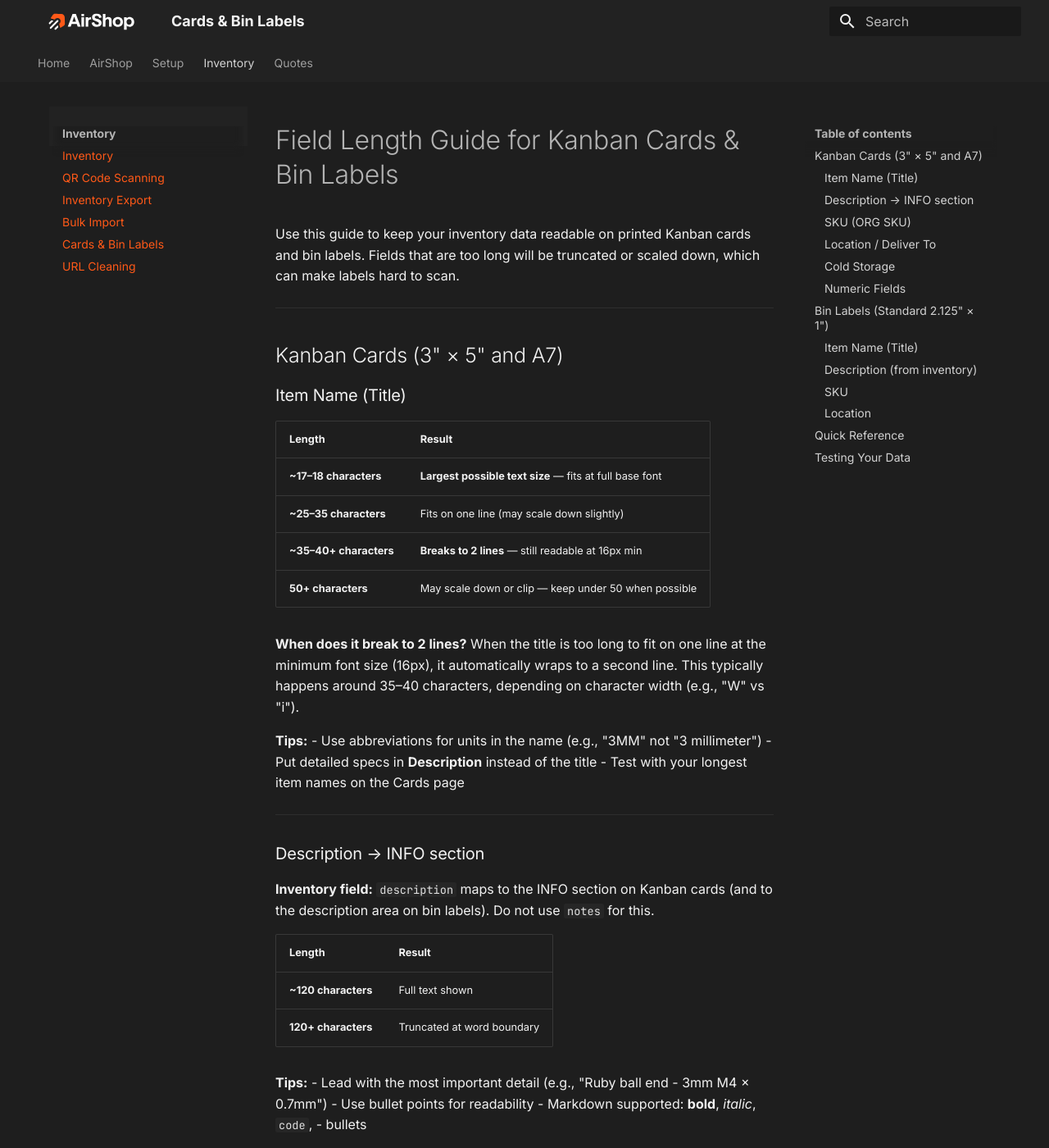
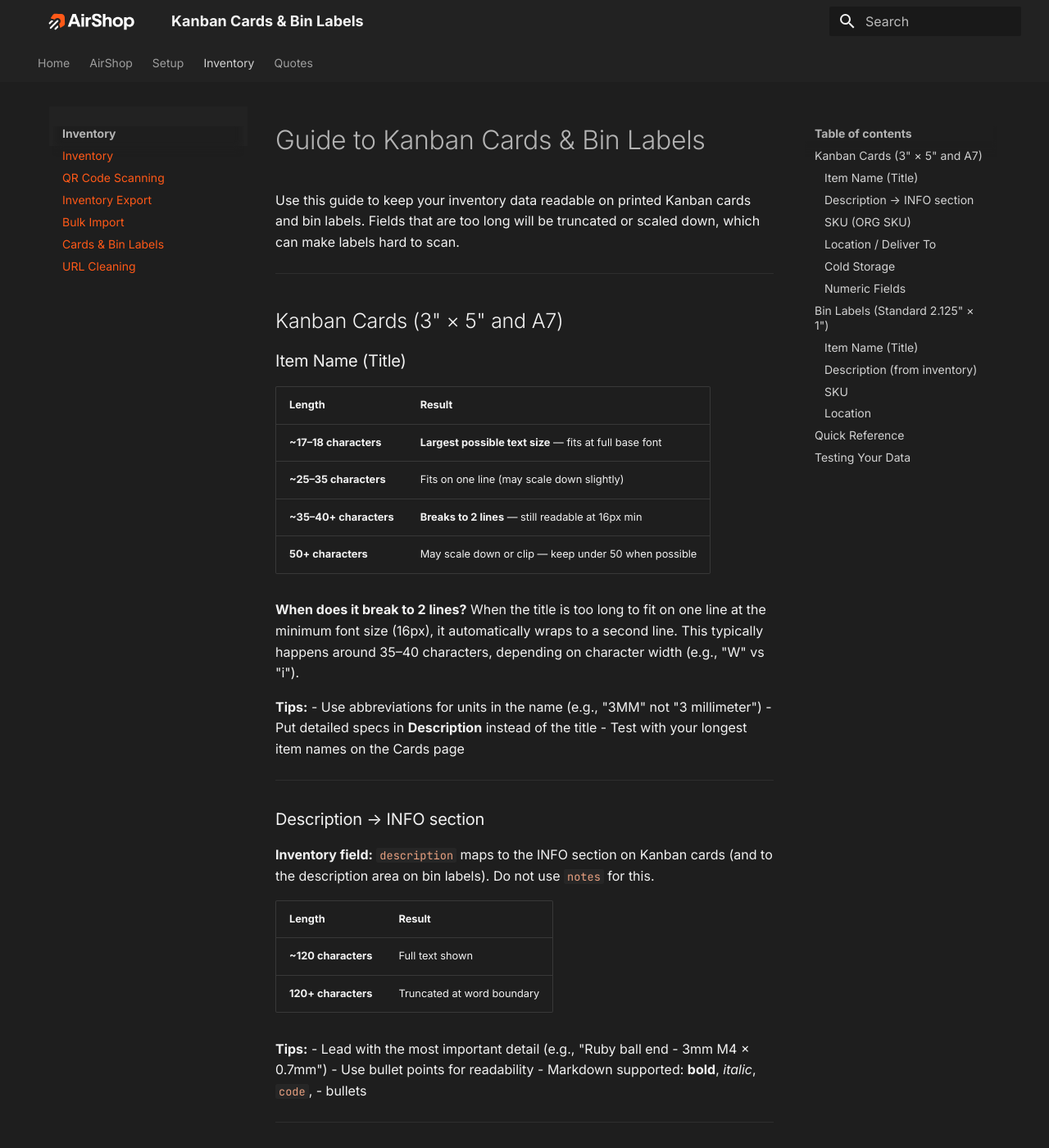
Before and after one commit to jbrewlet/airshop-docs, an MkDocs documentation site: the page built from docs/inventory/cards-and-labels.md, in a window 1280 px wide and 1400 px high. Shown: the whole window at 82% size. Built offline with MkDocs 1.6.1 and Material for MkDocs 9.7.7, drawn with Linux system fonts in a browser that asks for light colours.

Commit message:
Update documentation for Kanban cards and bin labels, add Amazon link for Tera 8100 scanner, and adjust CSS for code block styling with a new color for better distinction.

```diff
--- a/docs/inventory/cards-and-labels.md
+++ b/docs/inventory/cards-and-labels.md
@@ -1,9 +1,9 @@
 ---
-title: Cards & Bin Labels
-description: Field length guide for Kanban cards and bin labels. Keep item names and descriptions readable when printed.
+title: Kanban Cards & Bin Labels
+description: Guide to Kanban cards and bin labels. Keep item names and descriptions readable when printed.
 ---
 
-# Field Length Guide for Kanban Cards & Bin Labels
+# Guide to Kanban Cards & Bin Labels
 
 Use this guide to keep your inventory data readable on printed Kanban cards and bin labels. Fields that are too long will be truncated or scaled down, which can make labels hard to scan.
 
--- a/docs/stylesheets/extra.css
+++ b/docs/stylesheets/extra.css
@@ -27,8 +27,8 @@
   --md-typeset-a-color: #f2f2f2;
   --md-typeset-color: #f2f2f2;
 
-  /* Code blocks */
-  --md-code-fg-color: #e0e0e0;
+  /* Code blocks - minimal orange tint (theme.ts airshop.orange) for distinction */
+  --md-code-fg-color: #e8a080;
   --md-code-bg-color: #262626;
   --md-code-bg-color--light: rgba(38, 38, 38, 0.7);
   --md-code-bg-color--lighter: rgba(38, 38, 38, 0.5);
```
Also changed, not shown: docs/inventory/qr-code-scanning.md (+2 -0 lines).
